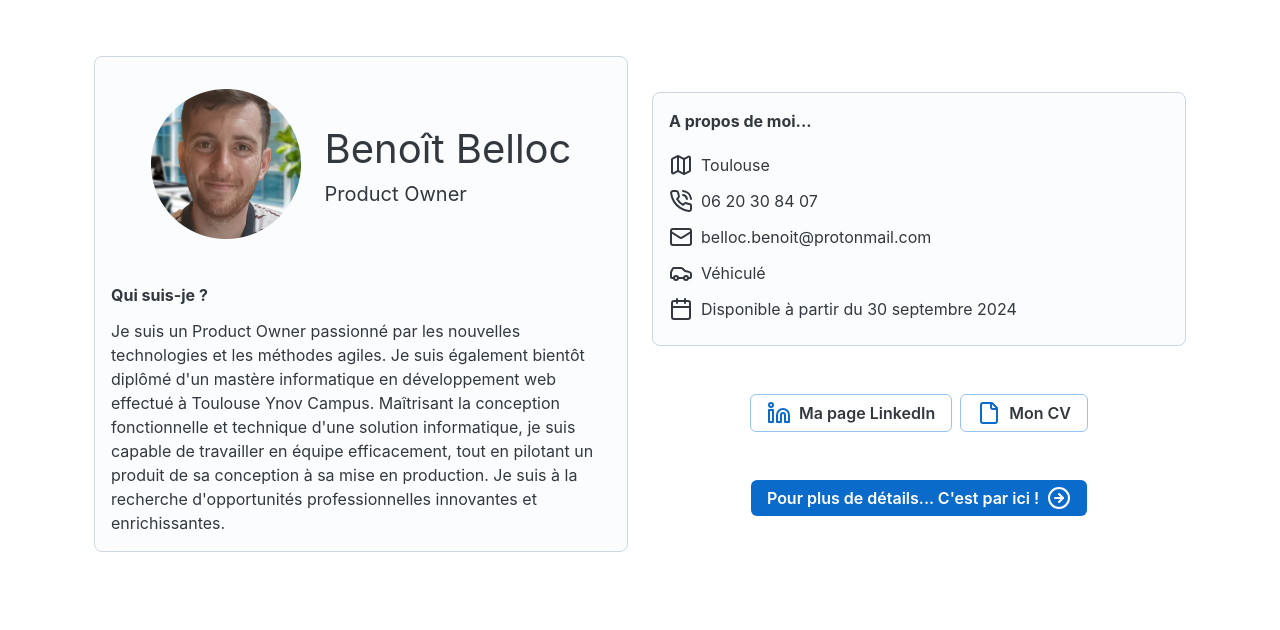
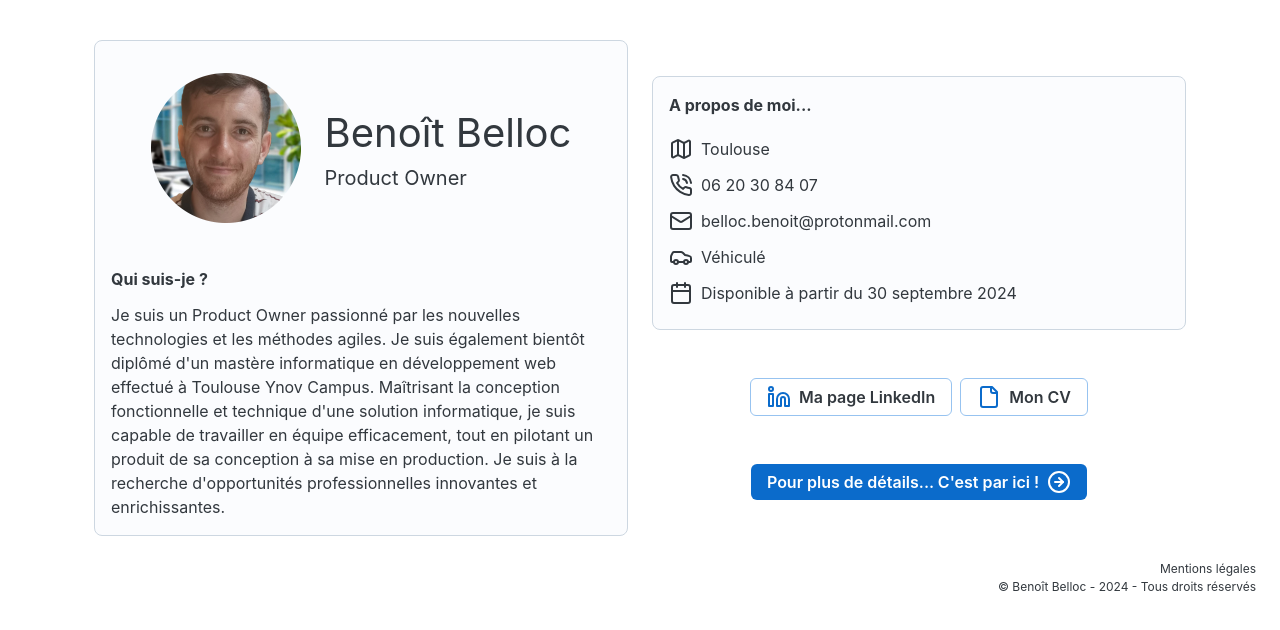
Before and after one commit to benoitbelloc/portfolio, a React (Vite) app: page / in a window 1280 px wide. Shown: the top 630 px of the page. Built offline with nearby package versions, Linux system fonts and the light colour scheme.

Commit message:
ajout des mentions legales

```diff
--- a/src/component/certifications.tsx
+++ b/src/component/certifications.tsx
@@ -65,6 +65,10 @@ export default function Certifications() {
           </Card>
         </Stack>
       </Stack>
+      <Stack alignItems={"flex-end"} direction={"column"} mt={3}>
+        <Typography fontSize={12}>Mentions légales</Typography>
+        <Typography fontSize={12}>© Benoît Belloc - 2024 - Tous droits réservés</Typography>
+      </Stack>
     </div>
     )
 }
--- a/src/component/contact.tsx
+++ b/src/component/contact.tsx
@@ -70,6 +70,10 @@ export default function Contact() {
           </form>
         </Stack>
       </Stack>
+      <Stack alignItems={"flex-end"} direction={"column"} mb={0}>
+        <Typography fontSize={12}>Mentions légales</Typography>
+        <Typography fontSize={12}>© Benoît Belloc - 2024 - Tous droits réservés</Typography>
+      </Stack>
     </div>
     )
 }
--- a/src/component/experiences.tsx
+++ b/src/component/experiences.tsx
@@ -224,6 +224,10 @@ export default function Experiences() {
           </TabPanel>
         </Tabs>
       </Stack>
+      <Stack alignItems={"flex-end"} direction={"column"} mt={10}>
+        <Typography fontSize={12}>Mentions légales</Typography>
+        <Typography fontSize={12}>© Benoît Belloc - 2024 - Tous droits réservés</Typography>
+      </Stack>
     </div>
     )
 }
--- a/src/component/home.tsx
+++ b/src/component/home.tsx
@@ -66,6 +66,10 @@ export default function Home() {
           </Card>
         </Stack>
       </Stack>
+      <Stack alignItems={"flex-end"} direction={"column"} mt={3}>
+        <Typography fontSize={12}>Mentions légales</Typography>
+        <Typography fontSize={12}>© Benoît Belloc - 2024 - Tous droits réservés</Typography>
+      </Stack>
     </div>
     )
 }
--- a/src/component/presentation.tsx
+++ b/src/component/presentation.tsx
@@ -24,7 +24,7 @@ export default function Presentation() {
         spacing={3}
         justifyContent="center"
         alignItems="center"
-        mt={7}
+        mt={5}
       >
         <Card variant="outlined" sx={{ width: { xs: '100%', md: 500 }, maxWidth: '100%' }}>
           <Stack
@@ -94,6 +94,10 @@ export default function Presentation() {
           </Button>
         </Stack>
       </Stack>
+      <Stack alignItems={"flex-end"} direction={"column"} mt={3}>
+        <Typography fontSize={12}>Mentions légales</Typography>
+        <Typography fontSize={12}>© Benoît Belloc - 2024 - Tous droits réservés</Typography>
+      </Stack>
     </div>
     )
 }
--- a/src/component/skills.tsx
+++ b/src/component/skills.tsx
@@ -310,6 +310,10 @@ export default function Skills() {
                 </Stack>
                 </Stack>
             </Stack>
+            <Stack alignItems={"flex-end"} direction={"column"} mt={3}>
+        <Typography fontSize={12}>Mentions légales</Typography>
+        <Typography fontSize={12}>© Benoît Belloc - 2024 - Tous droits réservés</Typography>
+      </Stack>
         </div>
     )
 }
```
